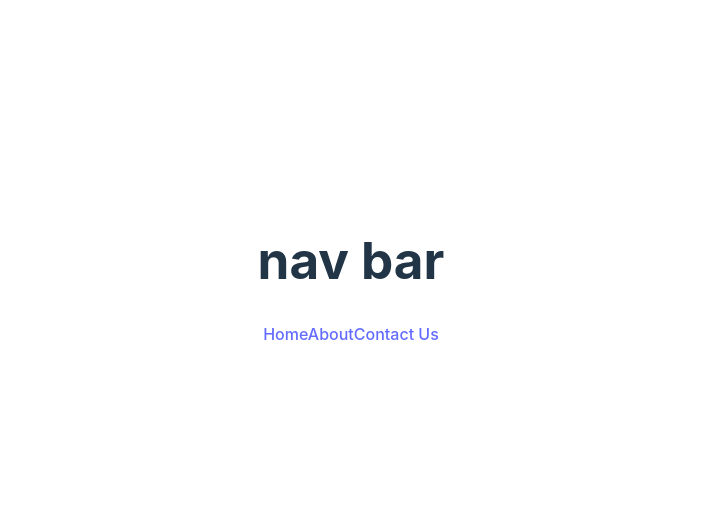
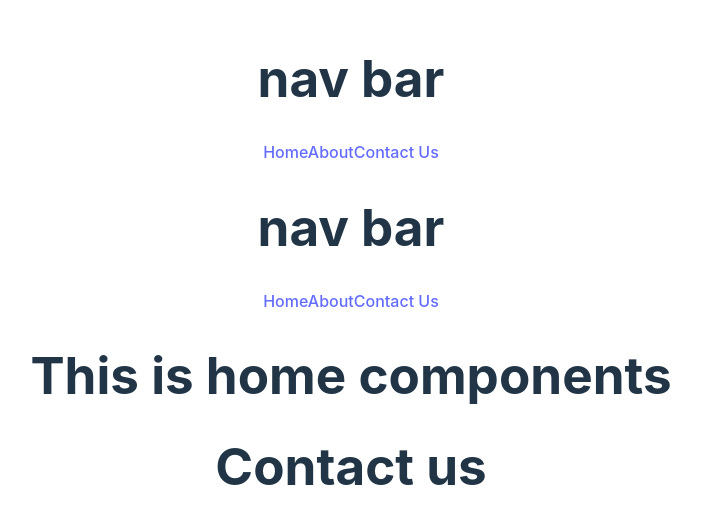
Before and after one commit to sadek1999/introdaction-to-react-router, a React (Vite) app: page /about in a window 1280 px wide. Shown: the part 128-652 px from the top of the page, without its empty margins (289-990 px from the left). Built offline with nearby package versions, Linux system fonts and the light colour scheme.

Commit message:
add the code

```diff
--- a/src/assets/components/Head/Head.jsx
+++ b/src/assets/components/Head/Head.jsx
@@ -1,3 +1,4 @@
+import { Outlet } from "react-router-dom";
 
 
 const Head = () => {
@@ -9,7 +10,8 @@ const Head = () => {
              <a href="/">Home</a>
                 <a href="/about">About</a>
                 <a href="/contact">Contact Us</a>
-                </nav>
+            </nav>
+            <Outlet></Outlet>
 
         </div>
     );
--- a/src/assets/components/Home/Home.jsx
+++ b/src/assets/components/Home/Home.jsx
@@ -1,9 +1,14 @@
+import Head from "../Head/Head";
+
 
 
 const Home = () => {
     return (
         <div>
+            <Head></Head>
+            <h1>This is home components </h1>
             <h1>Contact us </h1>
+
         </div>
     );
 };
```
Also changed, not shown: src/main.jsx (+5 -3 lines).
